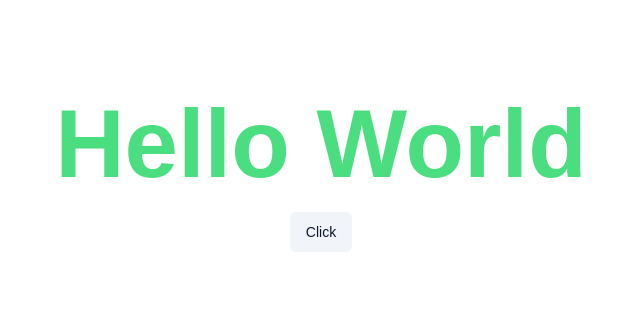
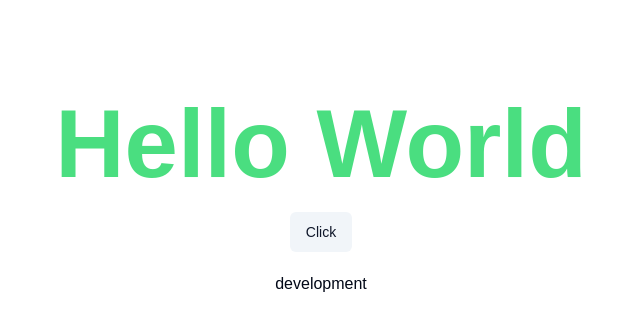
Before and after one commit to iwasaki-source/zenn-authjs-drizzle-app, a Next.js app: page / in a window 1280 px wide. Shown: the top 330 px of the page, without its empty margins (319-959 px from the left). Built offline with nearby package versions, Linux system fonts and the light colour scheme.

Commit message:
feat: setup t3 env

```diff
--- a/package.json
+++ b/package.json
@@ -11,6 +11,7 @@
   },
   "dependencies": {
     "@radix-ui/react-slot": "^1.1.0",
+    "@t3-oss/env-nextjs": "^0.11.1",
     "class-variance-authority": "^0.7.1",
     "clsx": "^2.1.1",
     "lucide-react": "^0.468.0",
@@ -18,7 +19,8 @@
     "react": "^19.0.0",
     "react-dom": "^19.0.0",
     "tailwind-merge": "^2.5.5",
-    "tailwindcss-animate": "^1.0.7"
+    "tailwindcss-animate": "^1.0.7",
+    "zod": "^3.24.1"
   },
   "devDependencies": {
     "@eslint/eslintrc": "^3",
--- a/src/app/page.tsx
+++ b/src/app/page.tsx
@@ -1,10 +1,12 @@
 import { Button } from "@/components/ui/button";
+import { env } from "@/env";
 
 export default function Home() {
   return (
     <main className="flex min-h-screen flex-col items-center p-24">
       <p className="text-green-400 font-bold text-8xl">Hello World</p>
       <Button className="my-5" variant='secondary'>Click</Button>
+      {env.NODE_ENV}
     </main>
   );
 }
--- /dev/null
+++ b/src/env.ts
@@ -0,0 +1,12 @@
+import { createEnv } from "@t3-oss/env-nextjs";
+import { z } from 'zod';
+
+export const env = createEnv({
+  server: {
+    NODE_ENV: z.enum(['development', 'production']),
+  },
+  client: {},
+  runtimeEnv: {
+    NODE_ENV: process.env.NODE_ENV,
+  },
+});
--- a/tailwind.config.ts
+++ b/tailwind.config.ts
@@ -1,4 +1,5 @@
 import type { Config } from "tailwindcss";
+import animatePlugin from 'tailwindcss-animate';
 
 export default {
     darkMode: ["class"],
@@ -58,5 +59,5 @@ export default {
   		}
   	}
   },
-  plugins: [require("tailwindcss-animate")],
+  plugins: [animatePlugin],
 } satisfies Config;
```
Also changed, not shown: 1 other file (tests, documents, lock files or other folders).
